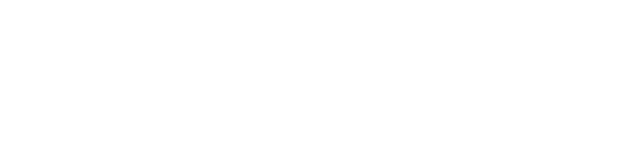
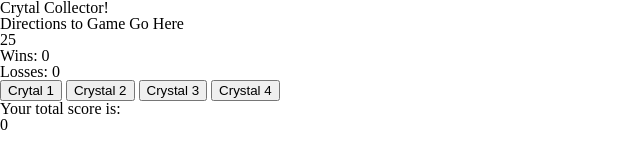
Before and after one commit to tonythetiger323/unit-4-game, a plain HTML site: page index.html in a window 1280 px wide. Shown: the whole page, without its empty margins (0-640 px from the left). Drawn offline with nearby package versions, Linux system fonts and the light colour scheme.

Commit message:
Completed a skeleton of the HTML code and wrote the function to start the game when the page loads

```diff
--- a/assets/javascript/game.js
+++ b/assets/javascript/game.js
@@ -0,0 +1,32 @@
+//When game starts
+//Random number between 19-120 to try to match is generated and written to div.randomNumber
+//Wins and losses counters are both set to 0
+//A different random number between 1-12 is generated and assigned to each of the 4 crystals
+//total score is set to 0
+
+$(document).ready(function () {
+    function generateRanNum() {
+        var num = Math.floor(Math.random() * 102) + 19;
+        return num;
+    }
+    function generateCrystalNum() {
+        var crystalNum = Math.floor(Math.random() * 12) + 1;
+        return crystalNum;
+    }
+    function initializeGame() {
+        var ranNum = generateRanNum();
+        $(".randomNumber").text(ranNum);
+        var crystal1 = generateCrystalNum();
+        var crystal2 = generateCrystalNum();
+        var crystal3 = generateCrystalNum();
+        var crystal4 = generateCrystalNum();
+        var wins = 0;
+        $(".win").text(wins);
+        var losses = 0;
+        $(".loss").text(losses);
+        var totalScore = 0;
+        $(".total").text(totalScore)
+    }
+
+    $(document).on("pagecontainerload", initializeGame());
+})
--- a/index.html
+++ b/index.html
@@ -5,14 +5,35 @@
     <meta charset="UTF-8">
     <meta name="viewport" content="width=device-width, initial-scale=1.0">
     <meta http-equiv="X-UA-Compatible" content="ie=edge">
-    <title>Document</title>
+    <title>Crystal Collector!</title>
     <link rel="stylesheet" type="text/css" href="assets/css/reset.css">
     <link rel="stylesheet" type="text/css" href="assets/css/style.css">
 </head>
 
 <body>
+    <header>Crytal Collector!</header>
+    <div class="directions">
+        Directions to Game Go Here
+    </div>
+    <div class="row">
+        <div class="randomNumber"></div>
+        <div class="winLoss">
+            <p>Wins: <span class="win"></span></p>
+            <p>Losses: <span class="loss"></span></p>
+        </div>
+    </div>
+    <div class="crystals">
+        <button id="crystal1">Crytal 1</button>
+        <button id="crystal2">Crystal 2</button>
+        <button id="crystal3">Crystal 3</button>
+        <button id="crystal4">Crystal 4</button>
+    </div>
+    <p>Your total score is:</p>
+    <div class="total">Total score goes here</div>
 
+    <script src='https://code.jquery.com/jquery-3.3.1.min.js' integrity='sha256-FgpCb/KJQlLNfOu91ta32o/NMZxltwRo8QtmkMRdAu8='
+        crossorigin='anonymous'></script>
+    <script src="assets/javascript/game.js"></script>
 </body>
-<script src="assets/javascript/game.js"></script>
 
 </html>
```
